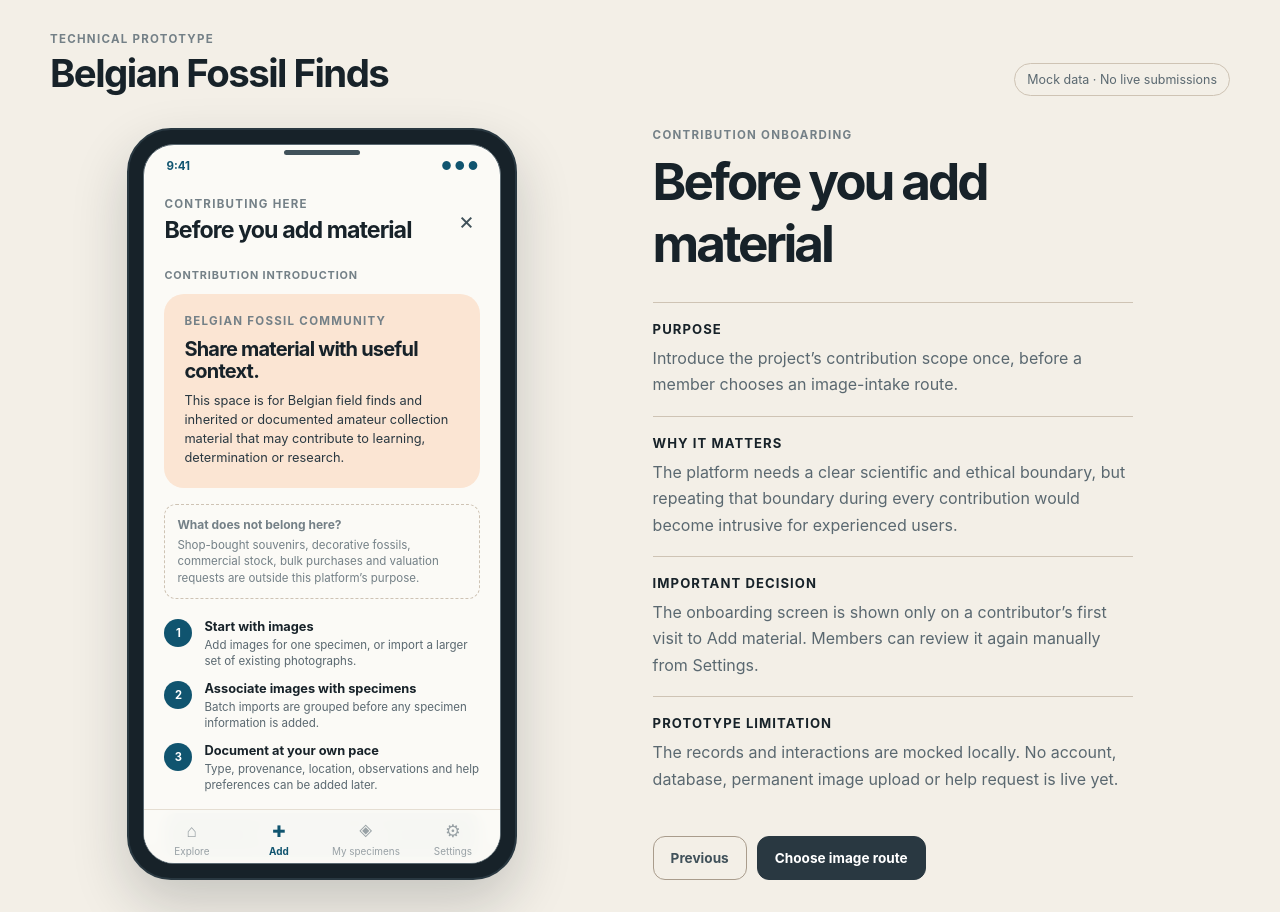
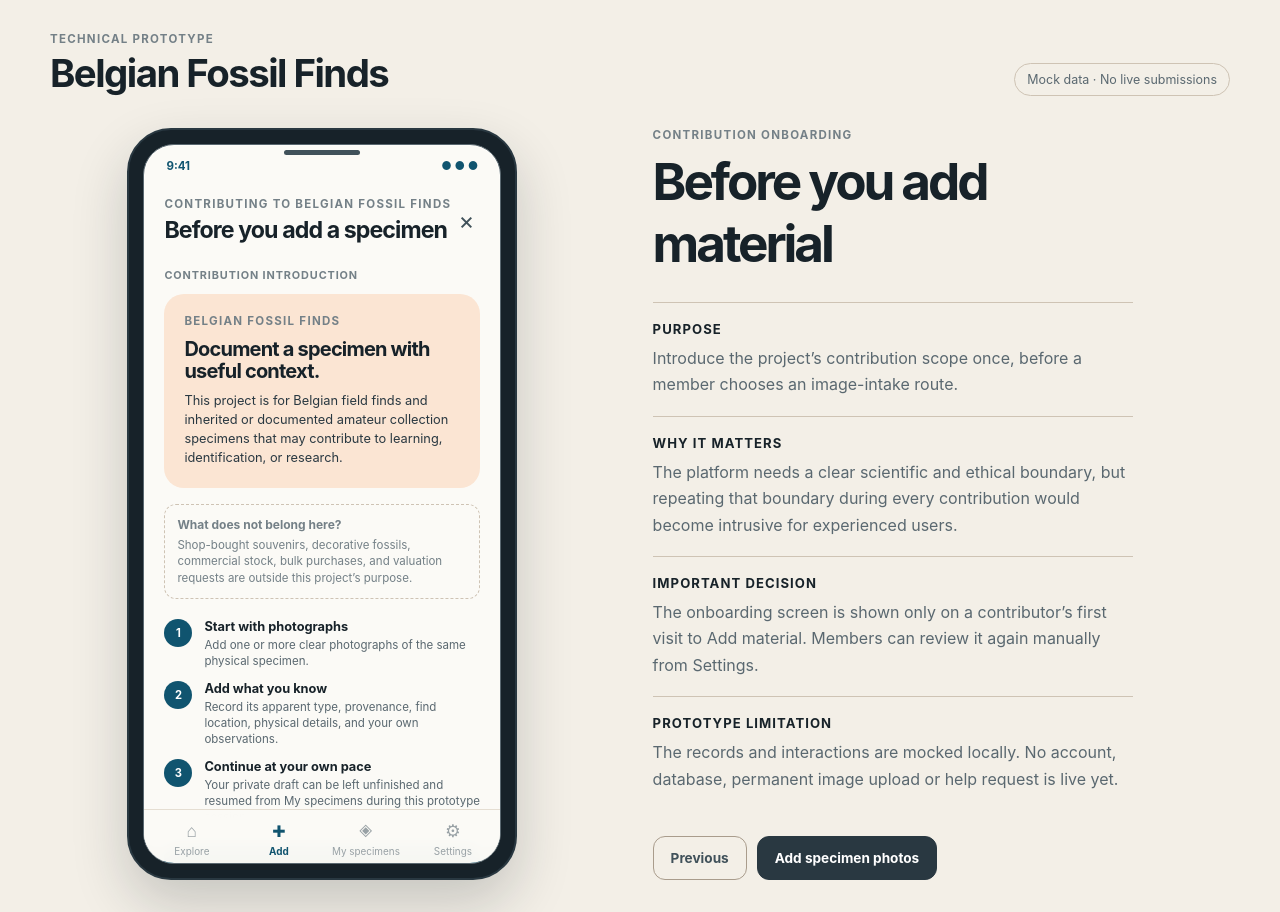
Before and after one commit to HelEvX/belgian-finds-prototype, a React (Vite) app: page / in a window 1280 px wide. Both pictures are taken after a click on the button "Add a specimen". Built offline with nearby package versions, Linux system fonts and the light colour scheme.

Commit message:
refactor: route Add directly to specimen photos

```diff
--- a/src/App.tsx
+++ b/src/App.tsx
@@ -15,8 +15,14 @@ import { SpecimenQueueScreen } from "./features/workspace/SpecimenQueueScreen";
 import { SettingsScreen } from "./features/workspace/SettingsScreen";
 
 // features/record-find
+
+{
+  /* The AddMethodScreen import, render block, and bulk-import state can remain for now.
+  This keeps the excluded batch prototype intact even though normal mobile navigation no longer enters it. */
+}
 import { AddMethodScreen } from "./features/record-find/AddMethodScreen";
 import { BulkImportModal } from "./features/record-find/BulkImportModal";
+
 import { ContributionOnboardingScreen } from "./features/record-find/ContributionOnboardingScreen";
 import { DescriptionHelpScreen } from "./features/record-find/DescriptionHelpScreen";
 import { LocationContextScreen } from "./features/record-find/LocationContextScreen";
@@ -516,7 +522,12 @@ function App() {
         return;
 
       case 7:
-        setStep(activeSpecimenDraft ? 0 : 3);
+        if (activeSpecimenDraft) {
+          saveActiveDraftForLater("images");
+          return;
+        }
+
+        setStep(0);
         return;
 
       case 8:
@@ -654,7 +665,7 @@ function App() {
     setAddReturnStep(0);
 
     if (hasSeenContributionOnboarding) {
-      setStep(3);
+      startSingleFindJourney();
       return;
     }
 
@@ -663,21 +674,18 @@ function App() {
   };
 
   const openAddFromMySpecimens = () => {
-    setIsBulkImportOpen(false);
-    setAddReturnStep(0);
-
-    if (hasSeenContributionOnboarding) {
-      setStep(3);
-      return;
-    }
-
-    setOnboardingReturnStep(0);
-    setStep(4);
+    openAddJourney();
   };
 
   const finishContributionOnboarding = () => {
     setHasSeenContributionOnboarding(true);
-    setStep(3);
+
+    if (onboardingReturnStep === 14) {
+      setStep(14);
+      return;
+    }
+
+    startSingleFindJourney();
   };
 
   const dismissContributionOnboarding = () => {
@@ -804,7 +812,7 @@ function App() {
                   return;
                 }
 
-                setStep(3);
+                setStep(0);
               }}
               onContinue={finishSingleFindImageIntake}
               onSaveForLater={() => saveActiveDraftForLater("images")}
--- a/src/components/NotesPanel.tsx
+++ b/src/components/NotesPanel.tsx
@@ -15,19 +15,21 @@ export function NotesPanel({ step, onPrevious, onNext, nextDisabled = false }: N
 
   const nextLabel =
     step === 4
-      ? "Choose image route"
+      ? "Add specimen photos"
       : step === 6
-        ? "Back to add material"
+        ? "Back to add specimen"
+        : step === 7
+          ? "Continue to specimen type"
           : step === 10
-          ? "Continue to description"
+            ? "Continue to identification"
             : step === 13
               ? "Continue to privacy"
               : step === 14
-              ? "Back to My specimens"
+                ? "Back"
                 : step === 15
-                ? "Back to queue"
+                  ? "Finish privacy choices"
                   : step === 11
-                  ? "Add material"
+                    ? "Add a specimen"
                     : step === 12
                       ? "Back to My specimens"
                       : isJourneyEnd
--- a/src/features/record-find/ContributionOnboardingScreen.tsx
+++ b/src/features/record-find/ContributionOnboardingScreen.tsx
@@ -13,8 +13,9 @@ export function ContributionOnboardingScreen({
     <>
       <header className="mobile-header">
         <div>
-          <p className="mobile-eyebrow">Contributing here</p>
-          <h2>Before you add material</h2>
+          <p className="mobile-eyebrow">Contributing to Belgian Fossil Finds</p>
+
+          <h2>Before you add a specimen</h2>
         </div>
 
         <button className="icon-button" type="button" aria-label="Close contribution introduction" onClick={onCancel}>
@@ -26,13 +27,13 @@ export function ContributionOnboardingScreen({
         <p className="record-progress">Contribution introduction</p>
 
         <div className="record-intro-card">
-          <p className="card-kicker">Belgian fossil community</p>
+          <p className="card-kicker">Belgian Fossil Finds</p>
 
-          <h3>Share material with useful context.</h3>
+          <h3>Document a specimen with useful context.</h3>
 
           <p>
-            This space is for Belgian field finds and inherited or documented amateur collection material that may
-            contribute to learning, determination or research.
+            This project is for Belgian field finds and inherited or documented amateur collection specimens that may
+            contribute to learning, identification, or research.
           </p>
         </div>
 
@@ -40,8 +41,8 @@ export function ContributionOnboardingScreen({
           <strong>What does not belong here?</strong>
 
           <span>
-            Shop-bought souvenirs, decorative fossils, commercial stock, bulk purchases and valuation requests are
-            outside this platform’s purpose.
+            Shop-bought souvenirs, decorative fossils, commercial stock, bulk purchases, and valuation requests are
+            outside this project’s purpose.
           </span>
         </div>
 
@@ -50,9 +51,9 @@ export function ContributionOnboardingScreen({
             <span aria-hidden="true">1</span>
 
             <div>
-              <strong>Start with images</strong>
+              <strong>Start with photographs</strong>
 
-              <p>Add images for one specimen, or import a larger set of existing photographs.</p>
+              <p>Add one or more clear photographs of the same physical specimen.</p>
             </div>
           </li>
 
@@ -60,9 +61,9 @@ export function ContributionOnboardingScreen({
             <span aria-hidden="true">2</span>
 
             <div>
-              <strong>Associate images with specimens</strong>
+              <strong>Add what you know</strong>
 
-              <p>Batch imports are grouped before any specimen information is added.</p>
+              <p>Record its apparent type, provenance, find location, physical details, and your own observations.</p>
             </div>
           </li>
 
@@ -70,16 +71,18 @@ export function ContributionOnboardingScreen({
             <span aria-hidden="true">3</span>
 
             <div>
-              <strong>Document at your own pace</strong>
+              <strong>Continue at your own pace</strong>
 
-              <p>Type, provenance, location, observations and help preferences can be added later.</p>
+              <p>
+                Your private draft can be left unfinished and resumed from My specimens during this prototype session.
+              </p>
             </div>
           </li>
         </ul>
 
         <div className="mobile-actions">
           <button className="primary-button" type="button" onClick={returnToSettings ? onCancel : onContinue}>
-            {returnToSettings ? "Back to settings" : "Choose image route"}
+            {returnToSettings ? "Back to settings" : "Add specimen photos"}
           </button>
 
           <button className="secondary-button" type="button" onClick={onCancel}>
--- a/src/features/workspace/SettingsScreen.tsx
+++ b/src/features/workspace/SettingsScreen.tsx
@@ -19,14 +19,14 @@ export function SettingsScreen({
     <>
       <header className="mobile-header">
         <button className="back-button" type="button" onClick={onBack}>
-          ← My workspace
+          ← Back
         </button>
 
-        <p className="mobile-eyebrow">My workspace</p>
+        <p className="mobile-eyebrow">Settings</p>
       </header>
 
       <section className="record-flow">
-        <p className="record-progress">Settings</p>
+        <p className="record-progress">Guidance preferences</p>
 
         <div className="record-heading">
           <h2>Guidance preferences</h2>
@@ -38,7 +38,7 @@ export function SettingsScreen({
           <div className="settings-section-heading">
             <h3>Guidance</h3>
 
-            <p>These options do not hide fields, validation messages or important record status.</p>
+            <p>These options do not hide fields, validation messages, or important specimen status information.</p>
           </div>
 
           <label className="settings-option">
@@ -46,7 +46,7 @@ export function SettingsScreen({
               <strong>Show workflow guidance</strong>
 
               <span>
-                Show optional explanations and step-by-step guidance during image intake and specimen documentation.
+                Show optional explanations and step-by-step guidance while adding photographs and documenting specimens.
               </span>
             </span>
 
@@ -61,7 +61,7 @@ export function SettingsScreen({
             <span className="settings-option-copy">
               <strong>Show image guidance</strong>
 
-              <span>Show recommendations such as taking a whole-object, reverse, side or scale photograph.</span>
+              <span>Show recommendations such as taking a whole-object, reverse, side, or scale photograph.</span>
             </span>
 
             <input
@@ -76,7 +76,7 @@ export function SettingsScreen({
           <div className="settings-section-heading">
             <h3>Contribution scope</h3>
 
-            <p>Review the one-time introduction if you would like to revisit what this community is designed for.</p>
+            <p>Review the one-time introduction if you would like to revisit which specimens this project accepts.</p>
           </div>
 
           <button className="secondary-button" type="button" onClick={onReviewContributionScope}>
```
Lines whose indentation alone changed are shown as unchanged.
